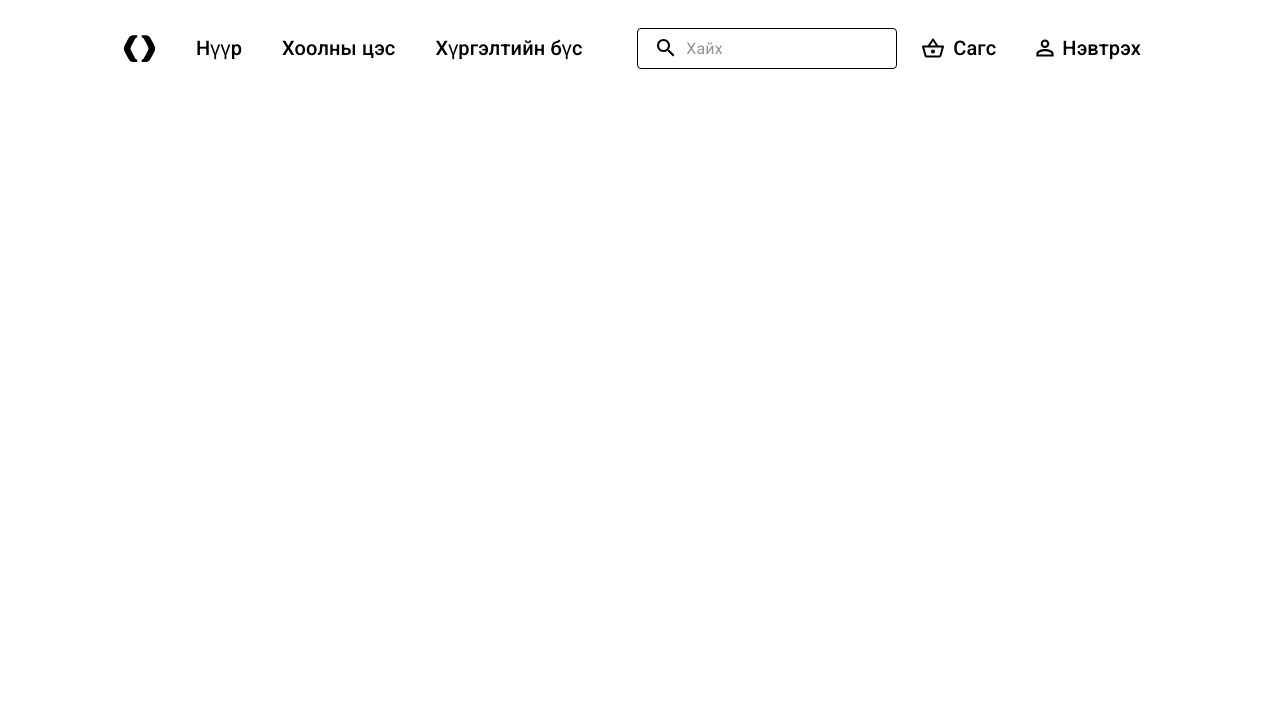
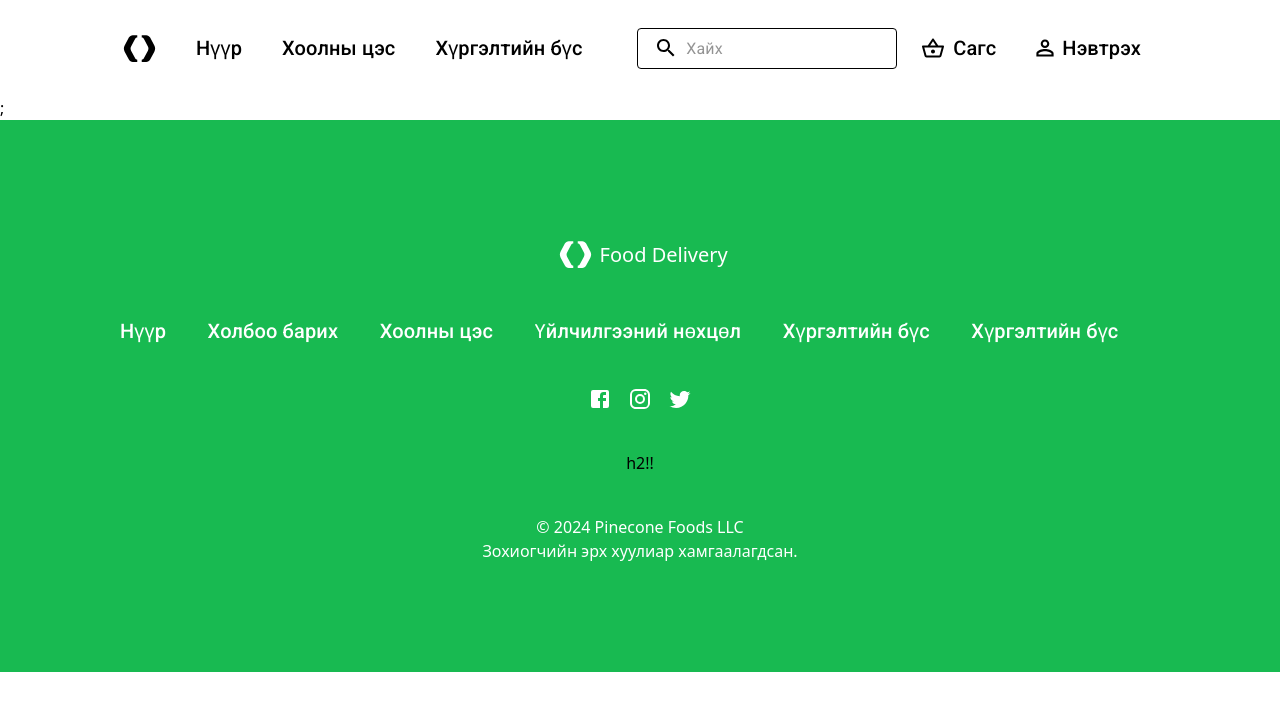
Before and after one commit to Leap-1f/nerds-food-delivery, a Next.js app in the folder fe/: page / in a window 1280 px wide. Shown: the top 710 px of the page. Built offline with nearby package versions, Linux system fonts and the light colour scheme.

Commit message:
Header and Footer

```diff
--- /dev/null
+++ b/fe/src/components/icons/BlockWhiteIcon.tsx
@@ -0,0 +1,20 @@
+export default function BlockWhiteIcon() {
+  return (
+    <svg
+      xmlns="http://www.w3.org/2000/svg"
+      width="33"
+      height="27"
+      viewBox="0 0 33 27"
+      fill="none"
+    >
+      <path
+        d="M5.85954 2.53992L1.65401 10.4115C1.12919 11.3967 0.866211 12.4779 0.866211 13.5605C0.866211 14.6433 1.12919 15.7243 1.65401 16.7095L5.85954 24.5812C6.63469 26.0352 8.15062 26.9433 9.8003 26.9433H14.2674V24.7134H14.2659C13.4418 24.7134 12.6838 24.26 12.2962 23.5331L8.09225 15.6599C7.74091 15.0036 7.56581 14.2829 7.56581 13.5605C7.56581 12.8381 7.74091 12.1174 8.09225 11.4613L12.2962 3.58808C12.6838 2.86102 13.4418 2.40779 14.2659 2.40779H14.2674V0.177734H9.8003C8.15062 0.177734 6.63469 1.08598 5.85954 2.53992Z"
+        fill="white"
+      />
+      <path
+        d="M31.3455 10.4116L27.1401 2.53998C26.3648 1.08588 24.849 0.177792 23.1993 0.177792H18.7321V2.40768H18.7337C19.5579 2.40768 20.3158 2.86108 20.7033 3.58797L24.9072 11.4612C25.2587 12.1175 25.4335 12.8382 25.4335 13.5606C25.4335 14.2829 25.2587 15.0036 24.9072 15.6599L20.7033 23.533C20.3158 24.26 19.5579 24.7133 18.7337 24.7133H18.7321V26.9433H23.1993C24.849 26.9433 26.3648 26.0352 27.1401 24.5811L31.3455 16.7095C31.8701 15.7244 32.1333 14.6432 32.1333 13.5606C32.1333 12.4779 31.8701 11.3967 31.3455 10.4116Z"
+        fill="white"
+      />
+    </svg>
+  );
+}
--- a/fe/src/components/layout/FoodMenu.tsx
+++ b/fe/src/components/layout/FoodMenu.tsx
@@ -0,0 +1,4 @@
+export const FoodMenu = () => {
+  return <></>;
+};
+export default FoodMenu;
--- a/fe/src/components/layout/Footer.tsx
+++ b/fe/src/components/layout/Footer.tsx
@@ -0,0 +1,130 @@
+import { Box, Stack } from "@mui/material";
+import BlockWhiteIcon from "../icons/BlockWhiteIcon";
+import Typography from "@mui/material/Typography";
+import Link from "next/link";
+import Grid from "@mui/material/Grid";
+import FacebookIcon from "@mui/icons-material/Facebook";
+import InstagramIcon from "@mui/icons-material/Instagram";
+import TwitterIcon from "@mui/icons-material/Twitter";
+import { BorderColor } from "@mui/icons-material";
+export const Footer = () => {
+  return (
+    <Box sx={{ background: "#18BA51" }}>
+      <Box
+        sx={{
+          px: 15,
+          pt: "114px",
+          pb: "109px",
+          display: "flex",
+          flexDirection: "column",
+          alignItems: "center",
+          justifyContent: "center",
+          gap: 5,
+        }}
+      >
+        <Box sx={{ display: "flex", alignItems: "center", color: "#fff" }}>
+          <Box sx={{ p: "7.18px" }}>
+            <BlockWhiteIcon />
+          </Box>
+          <Box sx={{ fontSize: "20px" }}>Food Delivery</Box>
+        </Box>
+
+        <Box
+          sx={{
+            display: "flex",
+            justifyContent: "space-between",
+            width: "100%",
+          }}
+        >
+          <Typography
+            variant="h6"
+            noWrap
+            component="div"
+            sx={{
+              flexGrow: 1,
+              display: { xs: "none", sm: "block" },
+              color: "white",
+            }}
+          >
+            <Link href="./login">Нүүр</Link>
+          </Typography>
+          <Typography
+            variant="h6"
+            noWrap
+            component="div"
+            sx={{
+              flexGrow: 1,
+              display: { xs: "none", sm: "block" },
+              color: "white",
+            }}
+          >
+            <Link href="./login">Холбоо барих</Link>
+          </Typography>
+          <Typography
+            variant="h6"
+            noWrap
+            component="div"
+            sx={{
+              flexGrow: 1,
+              display: { xs: "none", sm: "block" },
+              color: "white",
+            }}
+          >
+            <Link href="./login">Хоолны цэс</Link>
+          </Typography>
+          <Typography
+            variant="h6"
+            noWrap
+            component="div"
+            sx={{
+              flexGrow: 1,
+              display: { xs: "none", sm: "block" },
+              color: "white",
+            }}
+          >
+            <Link href="./login">Үйлчилгээний нөхцөл</Link>
+          </Typography>
+          <Typography
+            variant="h6"
+            noWrap
+            component="div"
+            sx={{
+              flexGrow: 1,
+              display: { xs: "none", sm: "block" },
+              color: "white",
+            }}
+          >
+            <Link href="./login">Хүргэлтийн бүс</Link>
+          </Typography>
+          <Typography
+            variant="h6"
+            noWrap
+            component="div"
+            sx={{
+              flexGrow: 1,
+              display: { xs: "none", sm: "block" },
+              color: "white",
+            }}
+          >
+            <Link href="./login">Хүргэлтийн бүс</Link>
+          </Typography>
+        </Box>
+        <Stack spacing={2} direction={"row"}>
+          <FacebookIcon sx={{ color: "white" }} />
+          <InstagramIcon sx={{ color: "white" }} />
+          <TwitterIcon sx={{ color: "white" }} />
+        </Stack>
+        <Box>h2!!</Box>
+        <Box sx={{ color: "#fff", gap: 1 }}>
+          <Box
+            sx={{ justifyContent: "center", width: "full", display: "flex" }}
+          >
+            © 2024 Pinecone Foods LLC{" "}
+          </Box>
+          <Box>Зохиогчийн эрх хуулиар хамгаалагдсан.</Box>
+        </Box>
+      </Box>
+    </Box>
+  );
+};
+export default Footer;
--- a/fe/src/components/layout/Header.tsx
+++ b/fe/src/components/layout/Header.tsx
@@ -98,7 +98,7 @@ export default function Header() {
                   p: 2,
                 }}
               >
-                <Link href="../deliveryRange">Хүргэлтийн бүс</Link>
+                <Link href="/deliveryRange">Хүргэлтийн бүс</Link>
               </Typography>
             </Stack>
           </Box>
--- /dev/null
+++ b/fe/src/components/layout/Layout.tsx
@@ -0,0 +1,13 @@
+import Header from "./Header";
+import Footer from "./Footer";
+
+export const Layout = ({ children }: any) => {
+  return (
+    <>
+      <Header />
+      <main>{children}</main>
+      <Footer />
+    </>
+  );
+};
+export default Layout;
--- a/fe/src/pages/_app.tsx
+++ b/fe/src/pages/_app.tsx
@@ -1,7 +1,10 @@
 import "@/styles/globals.css";
 import type { AppProps } from "next/app";
-
-
+import Layout from "@/components/layout/Layout";
 export default function App({ Component, pageProps }: AppProps) {
-  return <Component {...pageProps} />;
+  return (
+    <Layout>
+      <Component {...pageProps} />;
+    </Layout>
+  );
 }
--- a/fe/src/pages/index.tsx
+++ b/fe/src/pages/index.tsx
@@ -1,12 +1,3 @@
-import Image from "next/image";
-import { Inter } from "next/font/google";
-import Header from "../components/layout/Header";
-const inter = Inter({ subsets: ["latin"] });
-
 export default function Home() {
-  return (
-    <>
-      <Header />
-    </>
-  );
+  return <></>;
 }
--- a/fe/src/pages/menu.tsx
+++ b/fe/src/pages/menu.tsx
@@ -1,9 +1,13 @@
-import exp from "constants";
+import { getLayout } from "@/components/layout/Layout";
 
-export default function menu() {
+const Menu = () => {
   return (
     <>
       <h1>hi Menu </h1>
     </>
   );
-}
+};
+
+Menu.getLayout = getLayout;
+
+export default Menu;
```
